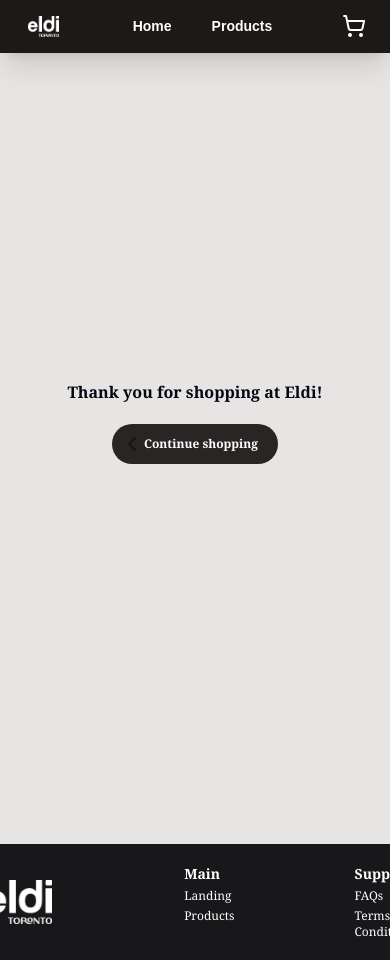
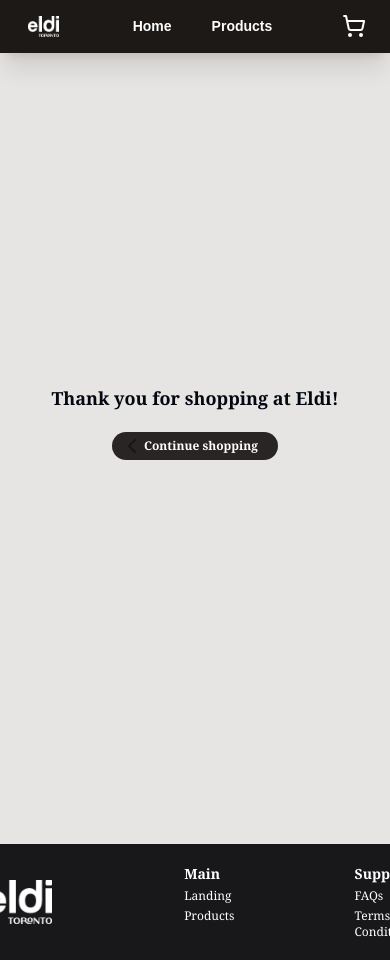
Before and after one commit to cdiaconu04/Eldi-Ecom-Store, a Next.js app: page /success in a window 390 px wide. Built offline with nearby package versions, Linux system fonts and the light colour scheme.

Commit message:
Fixed success and cancel page responsive designs

```diff
--- a/src/app/cancel/page.js
+++ b/src/app/cancel/page.js
@@ -12,11 +12,13 @@ export default function CancelPage() {
         <div className="w-full bg-stone-200">
             <div className="max-w-screen-xl mx-auto min-h-screen py-30 flex flex-col gap-5 items-center justify-center relative overflow-hidden">
                 <h1 className="font-bold font-serif text-gray-950
-                    2xl:text-3xl xl:text-2xl lg:text-2xl md:text-xl sm:text-lg text-base
+                    2xl:text-3xl xl:text-3xl lg:text-2xl md:text-2xl sm:text-xl text-lg
                 "> Payment was canceled.</h1>
 
                 <Link href="/products">
-                    <motion.button className="flex flex-row items-center justify-center pr-5 pl-2 py-2 bg-stone-800 rounded-full hover:bg-stone-950 cursor-pointer"
+                    <motion.button className="flex flex-row items-center justify-center pr-5 pl-2 bg-stone-800 rounded-full hover:bg-stone-950 cursor-pointer
+                        xl:py-2 md:py-1 py-0.5
+                    "
                         whileHover={{ x: -10, scale: 1.02 }}
                         whileTap={{ scale: 0.97 }}
                     >
--- a/src/app/success/page.js
+++ b/src/app/success/page.js
@@ -12,11 +12,13 @@ export default function SuccessPage() {
         <div className="w-full bg-stone-200">
             <div className="max-w-screen-xl mx-auto min-h-screen py-30 flex flex-col gap-5 items-center justify-center relative overflow-hidden">
                 <h1 className="font-bold font-serif text-gray-950
-                    2xl:text-3xl xl:text-2xl lg:text-2xl md:text-xl sm:text-lg text-base
+                    2xl:text-3xl xl:text-3xl lg:text-2xl md:text-2xl sm:text-xl text-lg
                 "> Thank you for shopping at Eldi! </h1>
 
                 <Link href="/products">
-                    <motion.button className="flex flex-row items-center justify-center pr-5 pl-2 py-2 bg-stone-800 rounded-full hover:bg-stone-950 cursor-pointer"
+                    <motion.button className="flex flex-row items-center justify-center pr-5 pl-2 bg-stone-800 rounded-full hover:bg-stone-950 cursor-pointer
+                        xl:py-2 md:py-1 py-0.5
+                    "
                         whileHover={{ x: -10, scale: 1.02 }}
                         whileTap={{ scale: 0.97 }}
                     >
```
